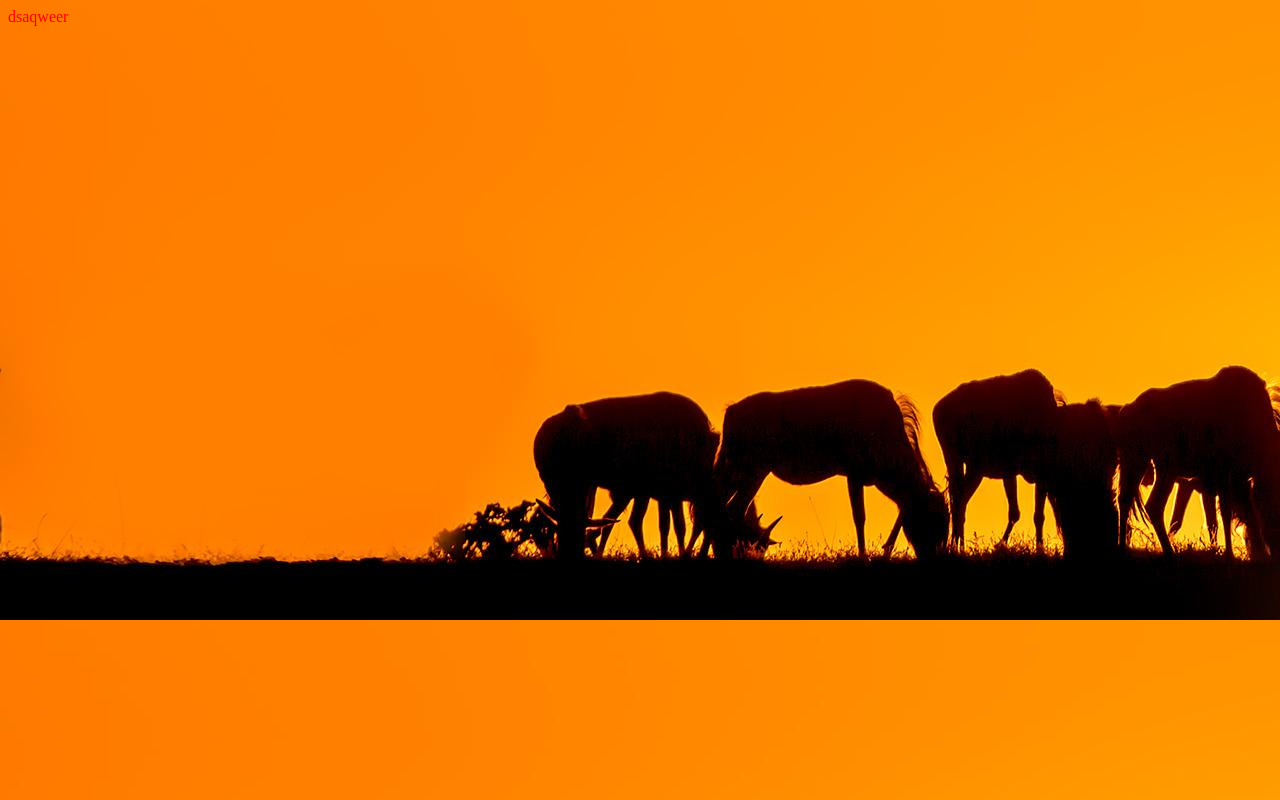
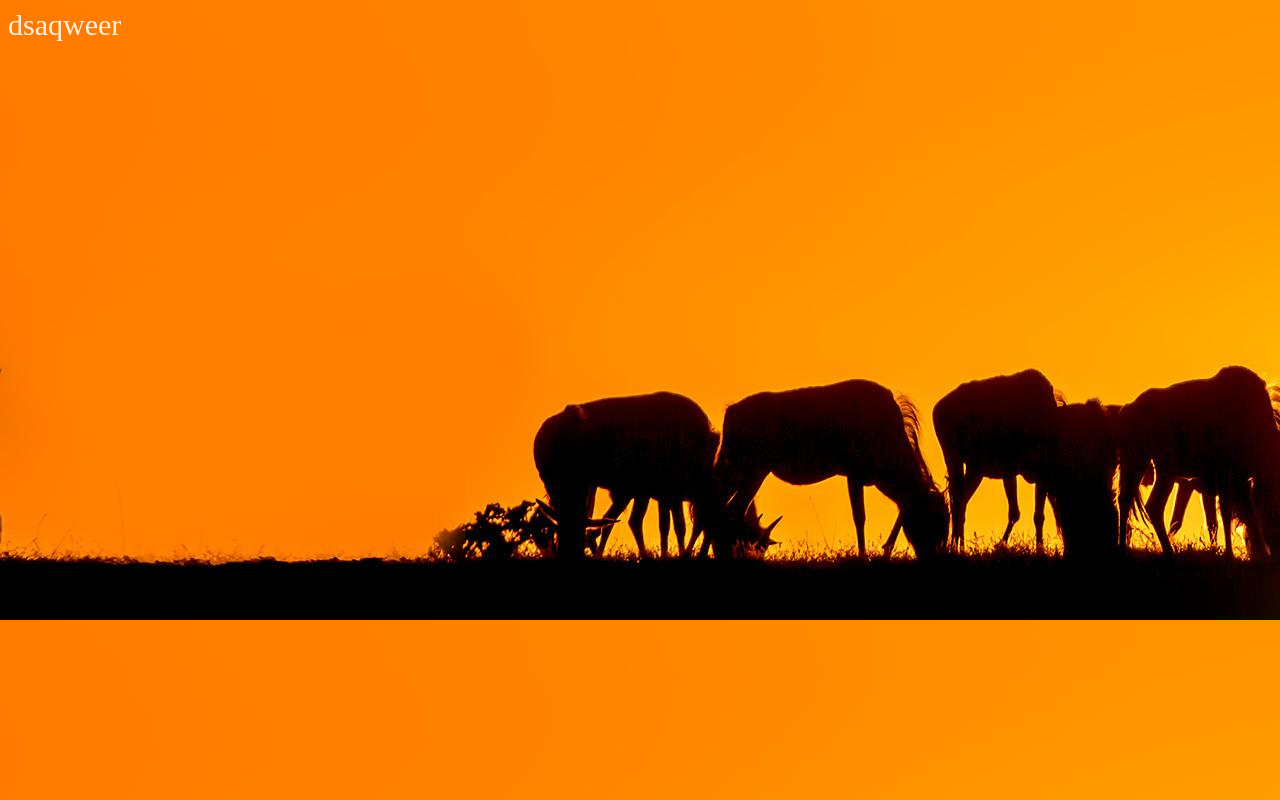
Before and after one commit to ITzhangxi/webpack-config, a Vue app: page / in a window 1280 px wide. Built offline with nearby package versions, Linux system fonts and the light colour scheme; the HTML template or start-up script is replaced by a standard one.

Commit message:
将style-loader换成vue-style-loader 主要是因为vue-style-loader可以处理vue内部css修改之后样式热更新

```diff
--- a/package.json
+++ b/package.json
@@ -29,6 +29,7 @@
     "stylus-loader": "^3.0.2",
     "url-loader": "^1.0.1",
     "vue-loader": "^15.2.4",
+    "vue-style-loader": "^4.1.0",
     "vue-template-compiler": "^2.5.16",
     "webpack": "3.10.0",
     "webpack-dev-server": "2.9.7",
--- a/src/app.vue
+++ b/src/app.vue
@@ -1,5 +1,11 @@
 <template>
     <div>
-        <span>dsaqweer</span>
+        <span class="text">dsaqweer</span>
     </div>
 </template>
+<style scoped>
+    .text{
+        font-size: 30px;
+        color: linen;
+    }
+</style>
--- a/webpack.config.js
+++ b/webpack.config.js
@@ -21,7 +21,7 @@ let config = {
             }, {
                 test: /\.css$/,
                 use: [
-                    'style-loader',
+                    'vue-style-loader',
                     'css-loader'
                 ]
             },
@@ -67,7 +67,7 @@ if (isDev) {
     config.module.rules.push({
         test: /\.styl$/,
         use: [
-            'style-loader',
+            'vue-style-loader',
             'css-loader',
             {
                 loader: 'postcss-loader', // 在具有兼容性的css前添加前缀
@@ -102,7 +102,7 @@ if (isDev) {
         use: ExtractPlugin.extract({
             // 单独将css打包成独立的文件
             // 否则的话会将所有的 css 文件都打包到bundle.js文件中
-            fallback: 'style-loader', // 编译后用什么 loader 来提取css文件
+            fallback: 'vue-style-loader', // 编译后用什么 loader 来提取css文件
             use: [
                 'css-loader', // 指需要什么样的loader去编译文件,这里由于源文件是 .css 所以选择 css-loader
                 {
```
Also changed, not shown: 2 other files (tests, documents, lock files or other folders).
